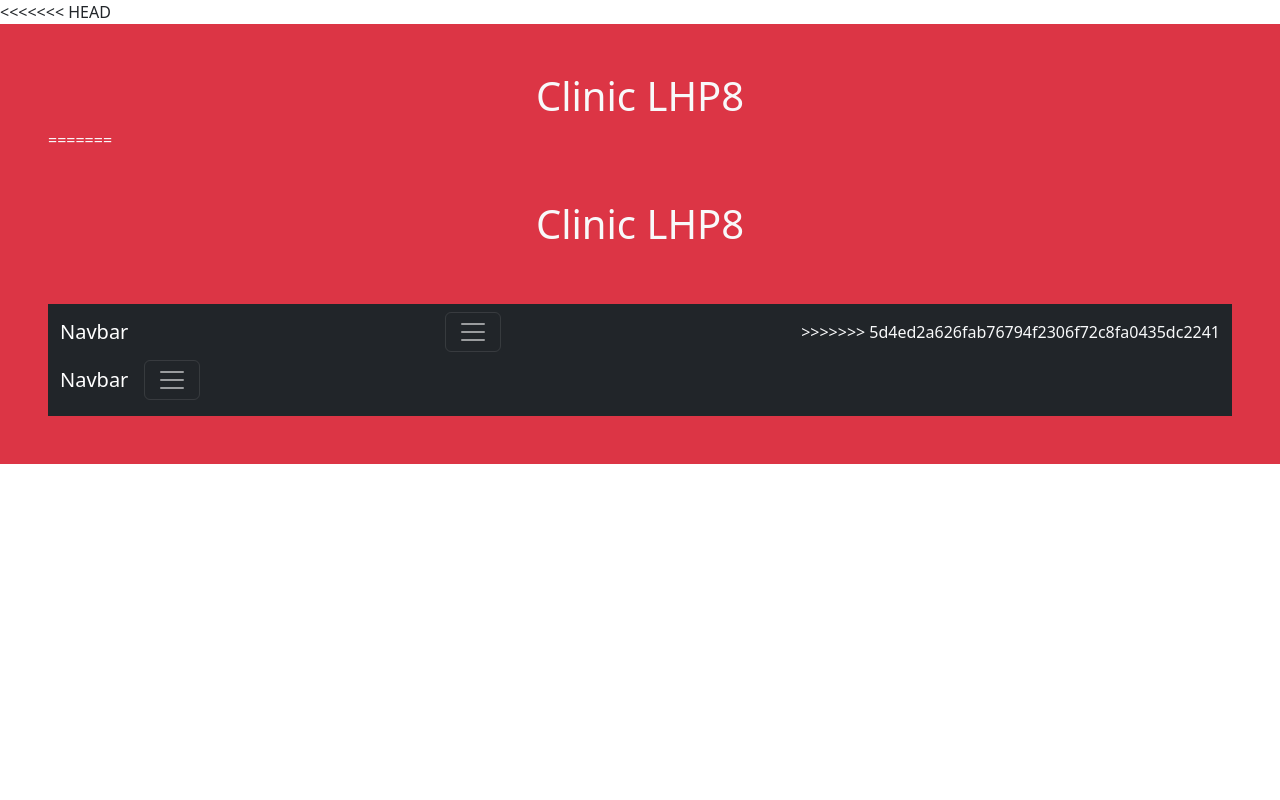
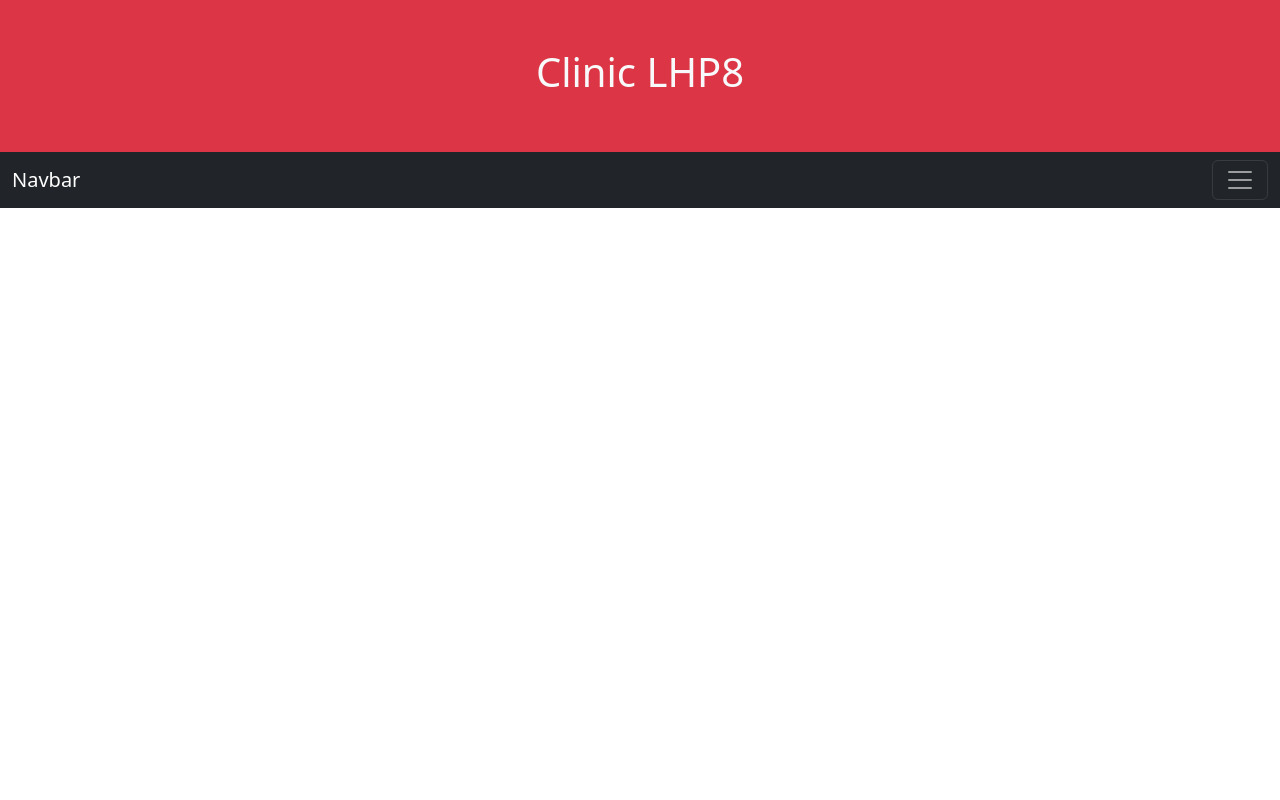
Before and after one commit to ZenonStella/clini, a PHP site: page /views/templates/header.php in a window 1280 px wide. Run offline with PHP 8.4, Linux system fonts and the light colour scheme; some libraries are stand-ins or nearby versions.

Commit message:
for pull

```diff
--- a/views/templates/header.php
+++ b/views/templates/header.php
@@ -15,37 +15,9 @@
 
 <body class="d-flex flex-column min-vh-100">
 
-<<<<<<< HEAD
-  <div class="p-5 bg-danger text-light ">
-    <h1 class=" text-center ">Clinic LHP8</h1>
-=======
     <div class="p-5 bg-danger text-light ">
         <h1 class=" text-center ">Clinic LHP8</h1>
     </div>
-    <nav class="navbar navbar-dark bg-dark">
-  <div class="container-fluid">
-    <a class="navbar-brand" href="#">Navbar</a>
-    <button class="navbar-toggler" type="button" data-bs-toggle="collapse" data-bs-target="#navbarSupportedContent" aria-controls="navbarSupportedContent" aria-expanded="false" aria-label="Toggle navigation">
-      <span class="navbar-toggler-icon"></span>
-    </button>
-    <div class="collapse navbar-collapse" id="navbarSupportedContent">
-      <ul class="navbar-nav me-auto mb-2 mb-lg-0">
-        <?php if (isset($_SESSION['user'])) { ?>
-        <li class="nav-item">
-          <a class="nav-link active" aria-current="page" href="dashboard.php">Accueil</a>
-        </li>
-        <li class="nav-item">
-          <a class="nav-link" href="logout.php">Deconnection</a>
-        </li>
-        <?php } else { ?>
-             <li class="nav-item">
-             <a class="nav-link" href="connection.php">Connection</a>
-           </li>
-       <?php } ?>
-
-    </div>
->>>>>>> 5d4ed2a626fab76794f2306f72c8fa0435dc2241
-  </div>
   <nav class="navbar navbar-dark bg-dark">
     <div class="container-fluid">
       <a class="navbar-brand" href="#">Navbar</a>
@@ -54,7 +26,7 @@
       </button>
       <div class="collapse navbar-collapse" id="navbarSupportedContent">
         <ul class="navbar-nav me-auto mb-2 mb-lg-0">
-          <?php if (!isset($_SESSION['user'])) { ?>
+          <?php if (isset($_SESSION['user'])) { ?>
             <li class="nav-item">
               <a class="nav-link active" aria-current="page" href="dashboard.php">Accueil</a>
             </li>
```
